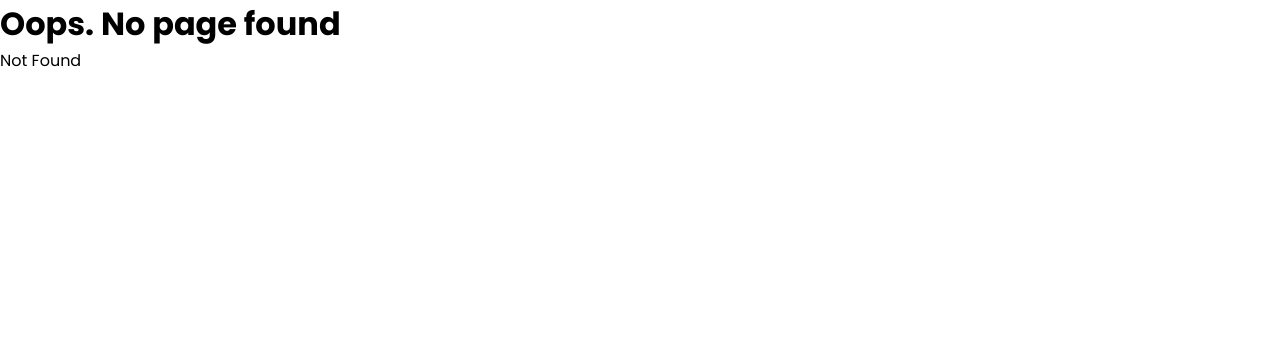
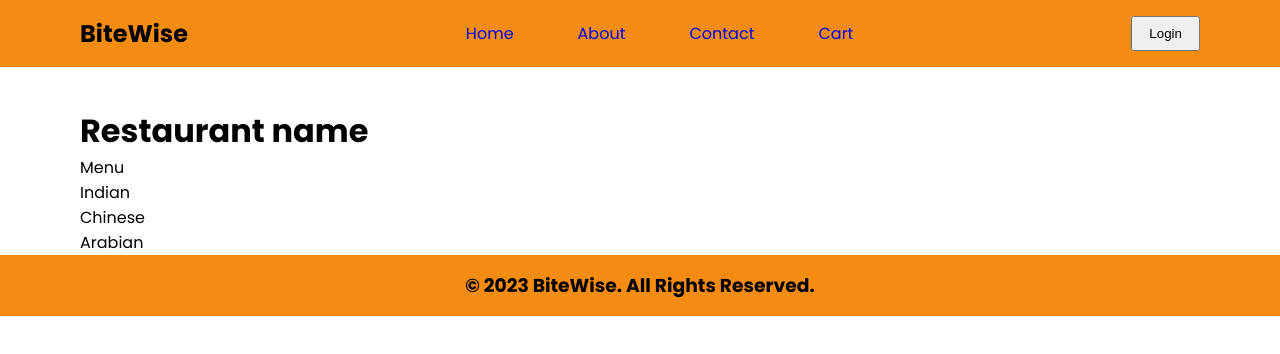
Before and after one commit to karthik-mohan23/food-delivery-app, a React (Vite) app in the folder 07-finding-the-path/code/: page /restaurants/1 in a window 1280 px wide. Before the commit this address had no page. Shown: the top 354 px of the page. Built offline with nearby package versions, Linux system fonts and the light colour scheme; no server answers.

Commit message:
called swiggy api

```diff
--- a/07-finding-the-path/code/src/App.js
+++ b/07-finding-the-path/code/src/App.js
@@ -9,6 +9,7 @@ import About from "./components/About";
 import Footer from "./components/Footer";
 import Contact from "./components/Contact";
 import Cart from "./components/Cart";
+import RestaurantMenu from "./components/RestaurantMenu";
 import Error from "./components/Error";
 
 const AppLayout = () => (
@@ -40,6 +41,10 @@ const appRouter = createBrowserRouter([
         path: "/cart",
         element: <Cart />,
       },
+      {
+        path: "restaurants/:resId",
+        element: <RestaurantMenu />,
+      },
     ],
     errorElement: <Error />,
   },
--- /dev/null
+++ b/07-finding-the-path/code/src/components/RestaurantMenu.js
@@ -0,0 +1,27 @@
+import { useEffect } from "react";
+
+const RestaurantMenu = () => {
+  useEffect(() => {
+    fetchMenu();
+  }, []);
+
+  const fetchMenu = async () => {
+    const response = await fetch(
+      "https://www.swiggy.com/dapi/menu/pl?page-type=REGULAR_MENU&complete-menu=true&lat=10.0260688&lng=76.3124753&restaurantId=480622&submitAction=ENTER"
+    );
+    const json = await response.json();
+    console.log(json);
+  };
+  return (
+    <div className="section">
+      <h1>Restaurant name</h1>
+      <p>Menu</p>
+      <ul>
+        <li>Indian</li>
+        <li>Chinese</li>
+        <li>Arabian</li>
+      </ul>
+    </div>
+  );
+};
+export default RestaurantMenu;
```
